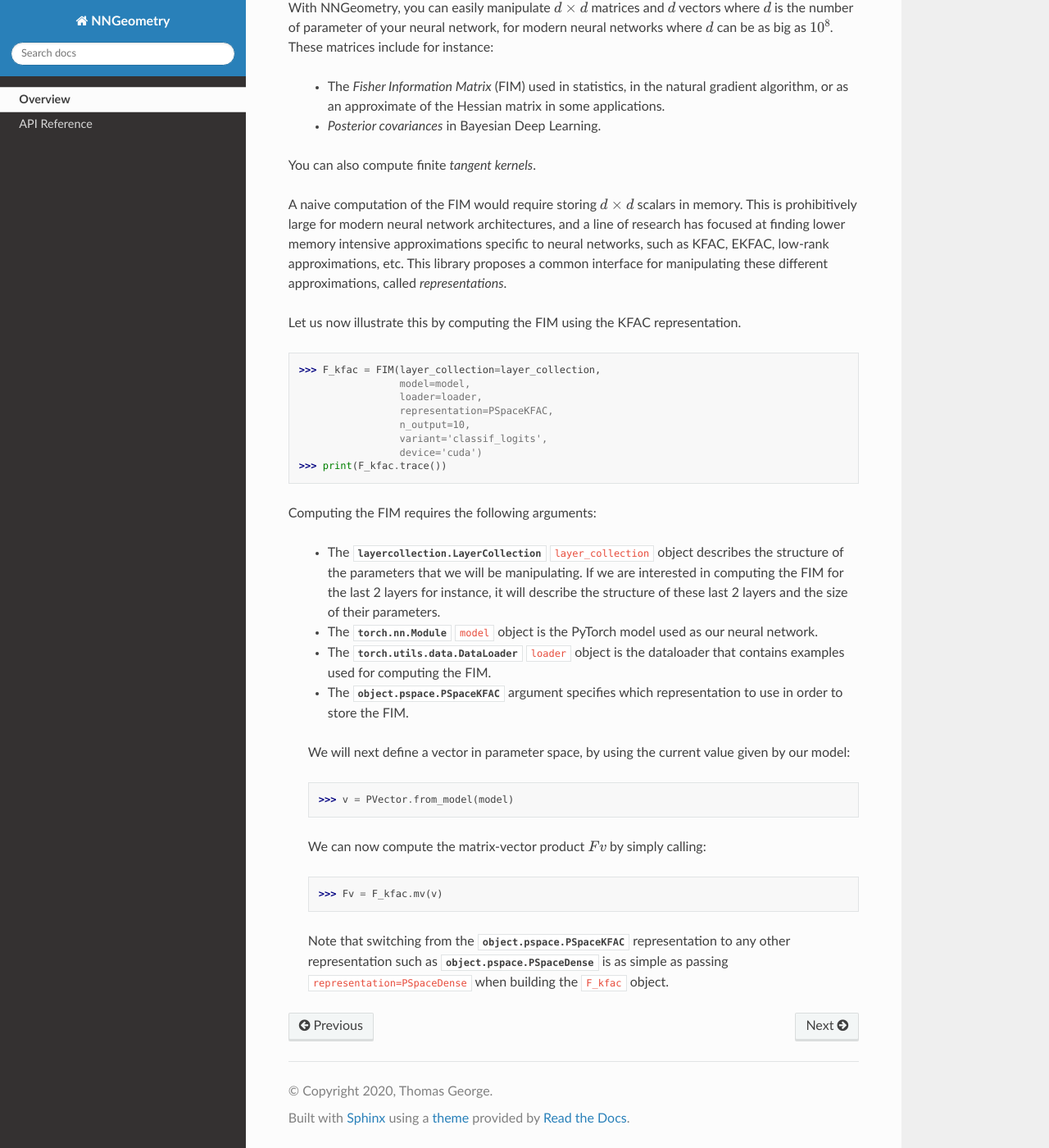
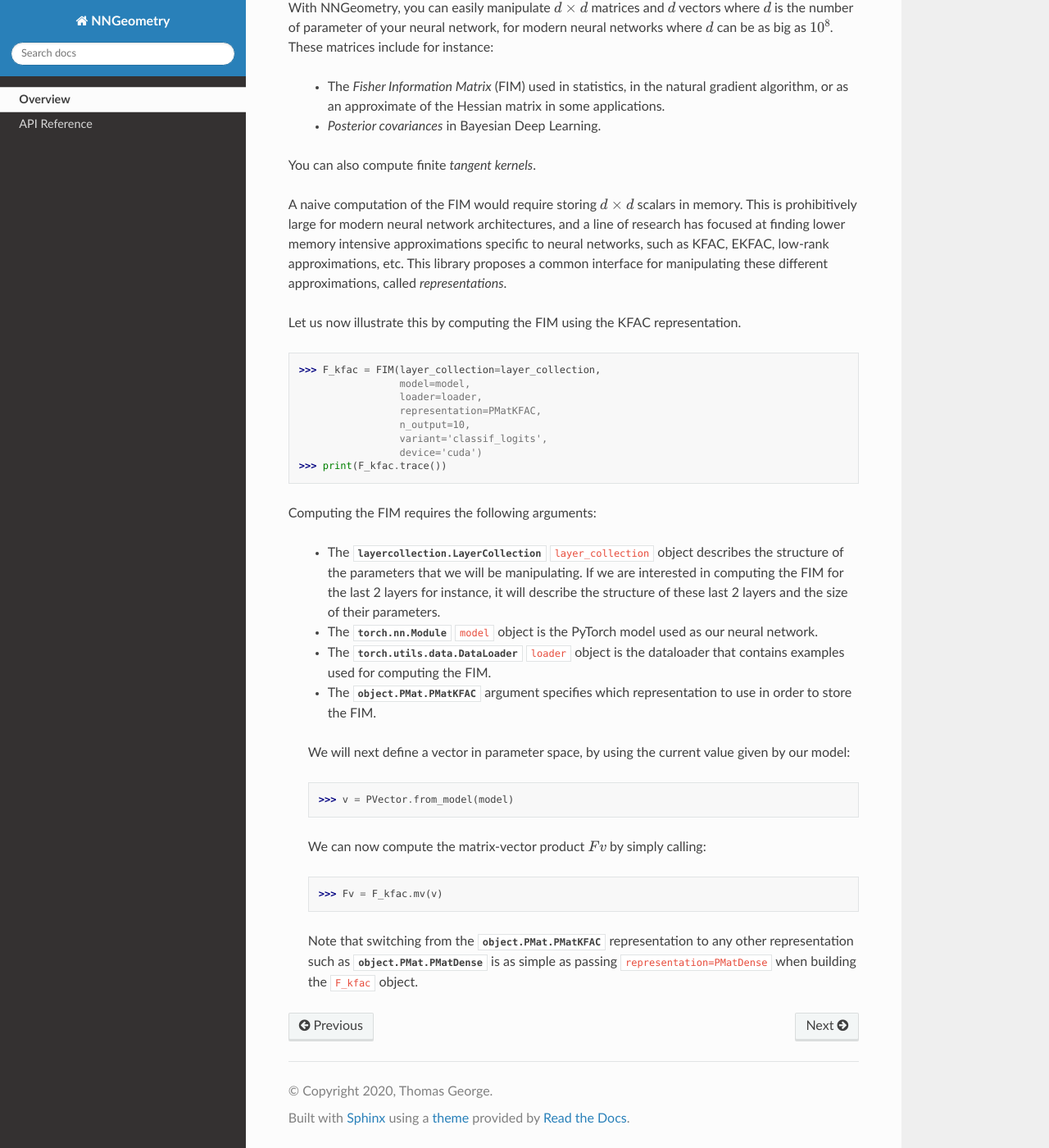
Before and after one commit to tfjgeorge/nngeometry, a Sphinx documentation site: the page built from docs/overview.rst, in a window 1280 px wide and 1400 px high, scrolled down 162 px. Shown: the whole window at 82% size. Built offline with Sphinx 7.4.7 and the Read the Docs theme 2.0.0, drawn with Linux system fonts in a browser that asks for light colours.

Commit message:
changed PSpace prefix to PMat, and FSpace to FMat

```diff
--- a/docs/api/generators.rst
+++ b/docs/api/generators.rst
@@ -1,7 +1,7 @@
 Generators
 ==========
 
-The spirit of NNGeometry is that you do not directly manipulate Generator objects, these can be considered as a backend that you do not need to worry about once instantiated. You instead instantiate concrete representations such as `PSpaceDense` or `PSpaceKFAC` and directly call linear algebra operations on these concrete representations.
+The spirit of NNGeometry is that you do not directly manipulate Generator objects, these can be considered as a backend that you do not need to worry about once instantiated. You instead instantiate concrete representations such as `PMatDense` or `PMatKFAC` and directly call linear algebra operations on these concrete representations.
 
 .. automodule:: nngeometry.generator.jacobian
     :members:
--- a/docs/api/pspace-representations.rst
+++ b/docs/api/pspace-representations.rst
@@ -1,12 +1,12 @@
 Parameter space matrix representations
 ======================================
 
-.. autoclass:: nngeometry.object.pspace.PSpaceAbstract
+.. autoclass:: nngeometry.object.PMat.PMatAbstract
     :members:
 
 Concrete representations
 ========================
 
-.. automodule:: nngeometry.object.pspace
+.. automodule:: nngeometry.object.PMat
     :members:
-    :exclude-members: PSpaceAbstract
+    :exclude-members: PMatAbstract
--- a/docs/overview.rst
+++ b/docs/overview.rst
@@ -15,7 +15,7 @@ Let us now illustrate this by computing the FIM using the KFAC representation.
    >>> F_kfac = FIM(layer_collection=layer_collection,
                     model=model,
                     loader=loader,
-                    representation=PSpaceKFAC,
+                    representation=PMatKFAC,
                     n_output=10,
                     variant='classif_logits',
                     device='cuda')
@@ -26,7 +26,7 @@ Computing the FIM requires the following arguments:
  - The :class:`.layercollection.LayerCollection` ``layer_collection`` object describes the structure of the parameters that we will be manipulating. If we are interested in computing the FIM for the last 2 layers for instance, it will describe the structure of these last 2 layers and the size of their parameters.
  - The :class:`torch.nn.Module` ``model`` object is the PyTorch model used as our neural network.
  - The :class:`torch.utils.data.DataLoader` ``loader`` object is the dataloader that contains examples used for computing the FIM.
- - The :class:`.object.pspace.PSpaceKFAC` argument specifies which representation to use in order to store the FIM.
+ - The :class:`.object.PMat.PMatKFAC` argument specifies which representation to use in order to store the FIM.
 
  We will next define a vector in parameter space, by using the current value given by our model:
 
@@ -36,4 +36,4 @@ Computing the FIM requires the following arguments:
 
         >>> Fv = F_kfac.mv(v)
 
- Note that switching from the :class:`.object.pspace.PSpaceKFAC` representation to any other representation such as :class:`.object.pspace.PSpaceDense` is as simple as passing ``representation=PSpaceDense`` when building the ``F_kfac`` object.
+ Note that switching from the :class:`.object.PMat.PMatKFAC` representation to any other representation such as :class:`.object.PMat.PMatDense` is as simple as passing ``representation=PMatDense`` when building the ``F_kfac`` object.
```
Also changed, not shown: 9 other files.
